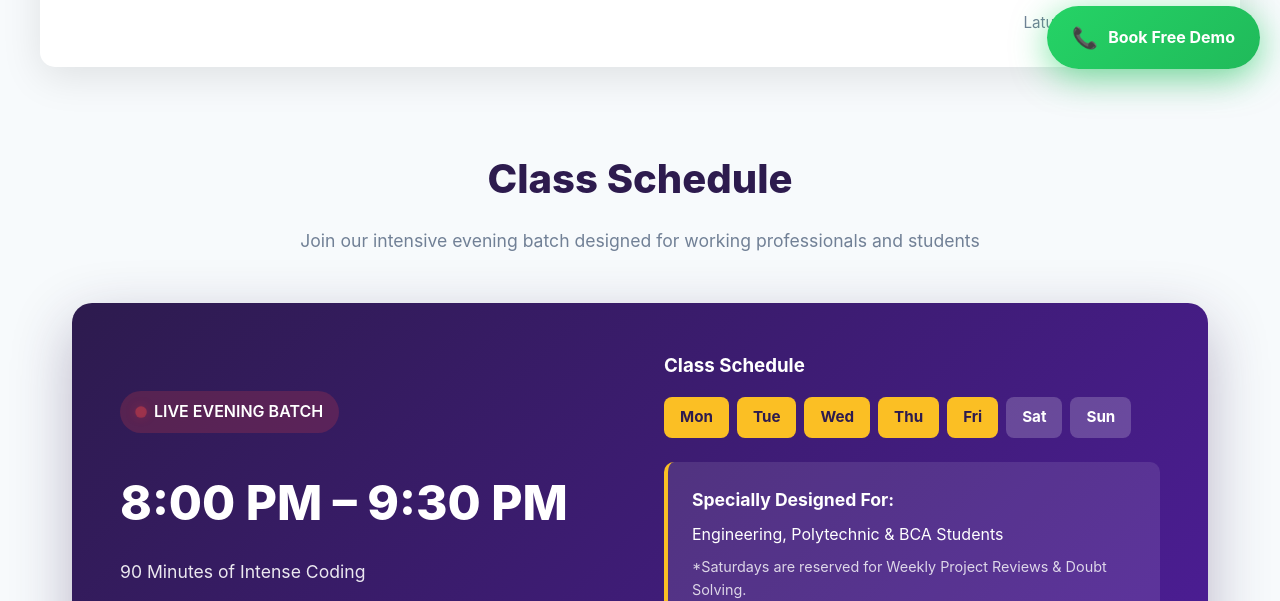
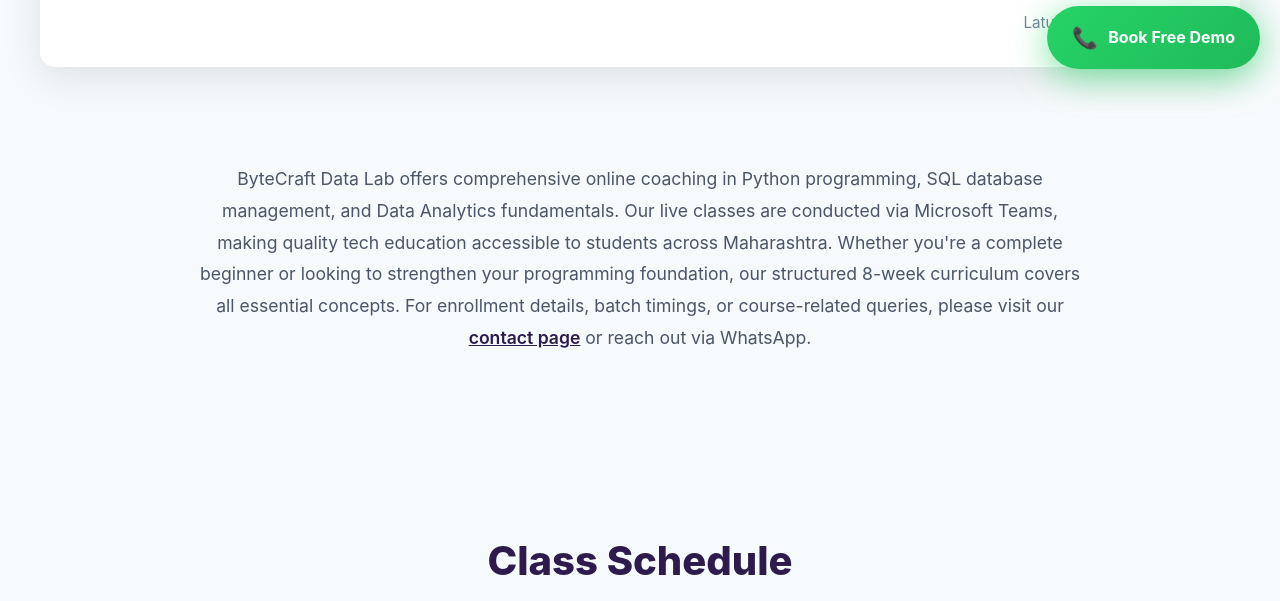
Before and after one commit to amoladmane/bytecraft-website, a plain HTML site: page index.html in a window 1280 px wide. Shown: the part 711-1312 px from the top of the page. Drawn offline with Linux system fonts and the light colour scheme.

Commit message:
Update index.html

```diff
--- a/index.html
+++ b/index.html
@@ -1145,6 +1145,14 @@
         <p>Latur & Beyond</p>
     </div>
 </div>
+    <!-- SEO Content Paragraph -->
+<div style="background: #f7fafc; padding: 3rem 2rem; margin: 3rem 0;">
+    <div style="max-width: 900px; margin: 0 auto; text-align: center;">
+        <p style="color: #4a5568; font-size: 1.1rem; line-height: 1.8;">
+            ByteCraft Data Lab offers comprehensive online coaching in Python programming, SQL database management, and Data Analytics fundamentals. Our live classes are conducted via Microsoft Teams, making quality tech education accessible to students across Maharashtra. Whether you're a complete beginner or looking to strengthen your programming foundation, our structured 8-week curriculum covers all essential concepts. For enrollment details, batch timings, or course-related queries, please visit our <a href="#contact" style="color: #2d1b4e; font-weight: 600; text-decoration: underline;">contact page</a> or reach out via WhatsApp.
+        </p>
+    </div>
+</div>
 
     <!-- Class Schedule -->
     <section id="schedule">
```
